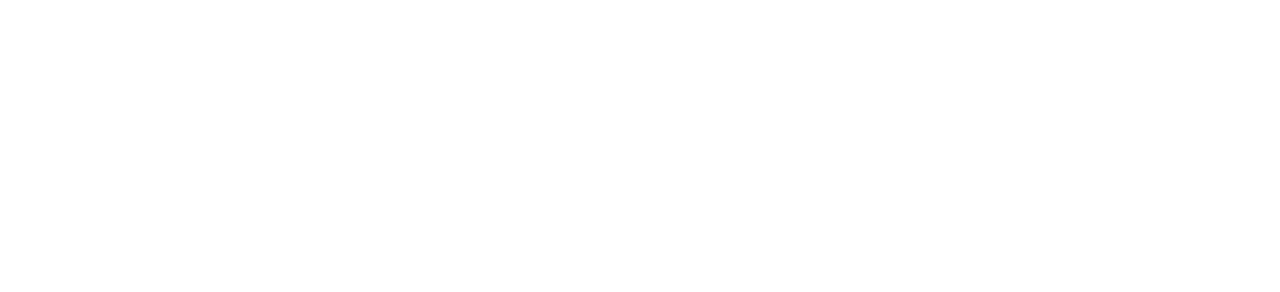
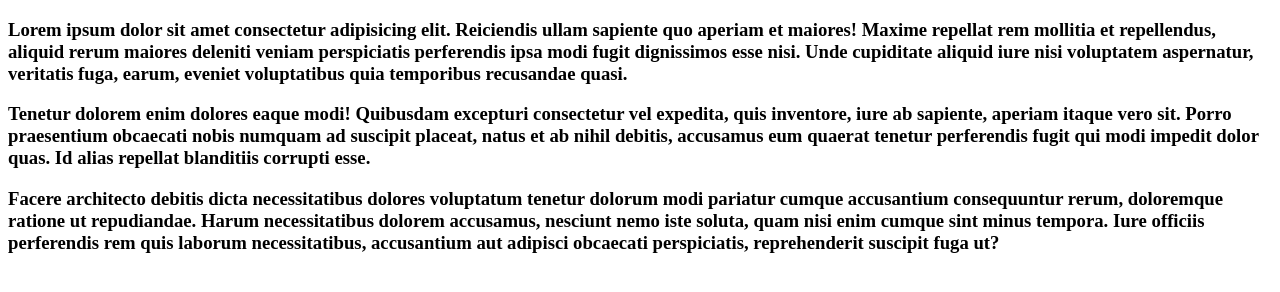
Before and after one commit to AkiburNeowaz/first-html, a plain HTML site: page index.html in a window 1280 px wide. Drawn offline with Linux system fonts and the light colour scheme.

Commit message:
paragraph add

```diff
--- a/index.html
+++ b/index.html
@@ -7,6 +7,16 @@
     <title>First Html</title>
 </head>
 <body>
-
+    <div>
+        <h3>
+            <p>Lorem ipsum dolor sit amet consectetur adipisicing elit. Reiciendis ullam sapiente quo aperiam et maiores! Maxime repellat rem mollitia et repellendus, aliquid rerum maiores deleniti veniam perspiciatis perferendis ipsa modi fugit dignissimos esse nisi. Unde cupiditate aliquid iure nisi voluptatem aspernatur, veritatis fuga, earum, eveniet voluptatibus quia temporibus recusandae quasi.</p>
+        </h3>
+        <h3>
+            <p>Tenetur dolorem enim dolores eaque modi! Quibusdam excepturi consectetur vel expedita, quis inventore, iure ab sapiente, aperiam itaque vero sit. Porro praesentium obcaecati nobis numquam ad suscipit placeat, natus et ab nihil debitis, accusamus eum quaerat tenetur perferendis fugit qui modi impedit dolor quas. Id alias repellat blanditiis corrupti esse.</p>
+        </h3>
+        <h3>
+            <p>Facere architecto debitis dicta necessitatibus dolores voluptatum tenetur dolorum modi pariatur cumque accusantium consequuntur rerum, doloremque ratione ut repudiandae. Harum necessitatibus dolorem accusamus, nesciunt nemo iste soluta, quam nisi enim cumque sint minus tempora. Iure officiis perferendis rem quis laborum necessitatibus, accusantium aut adipisci obcaecati perspiciatis, reprehenderit suscipit fuga ut?</p>
+        </h3>
+    </div>
 </body>
 </html>
```
